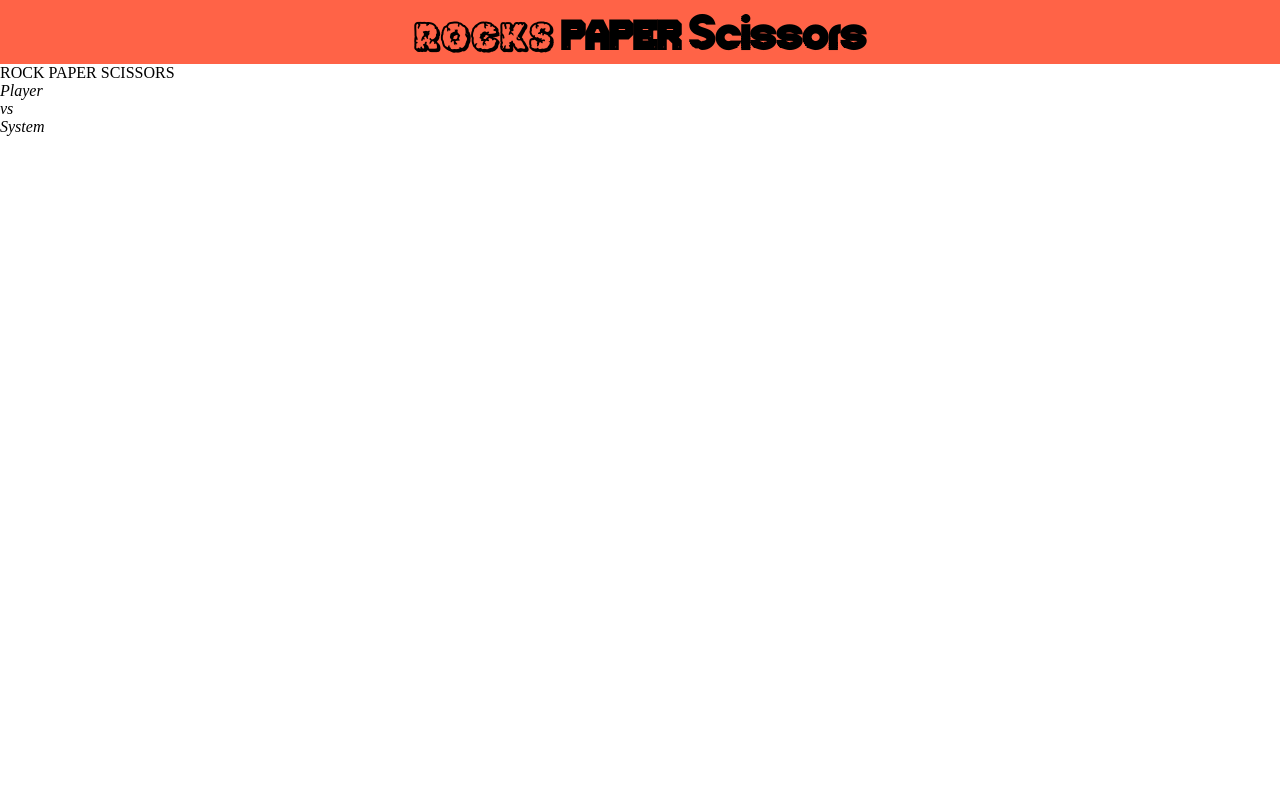
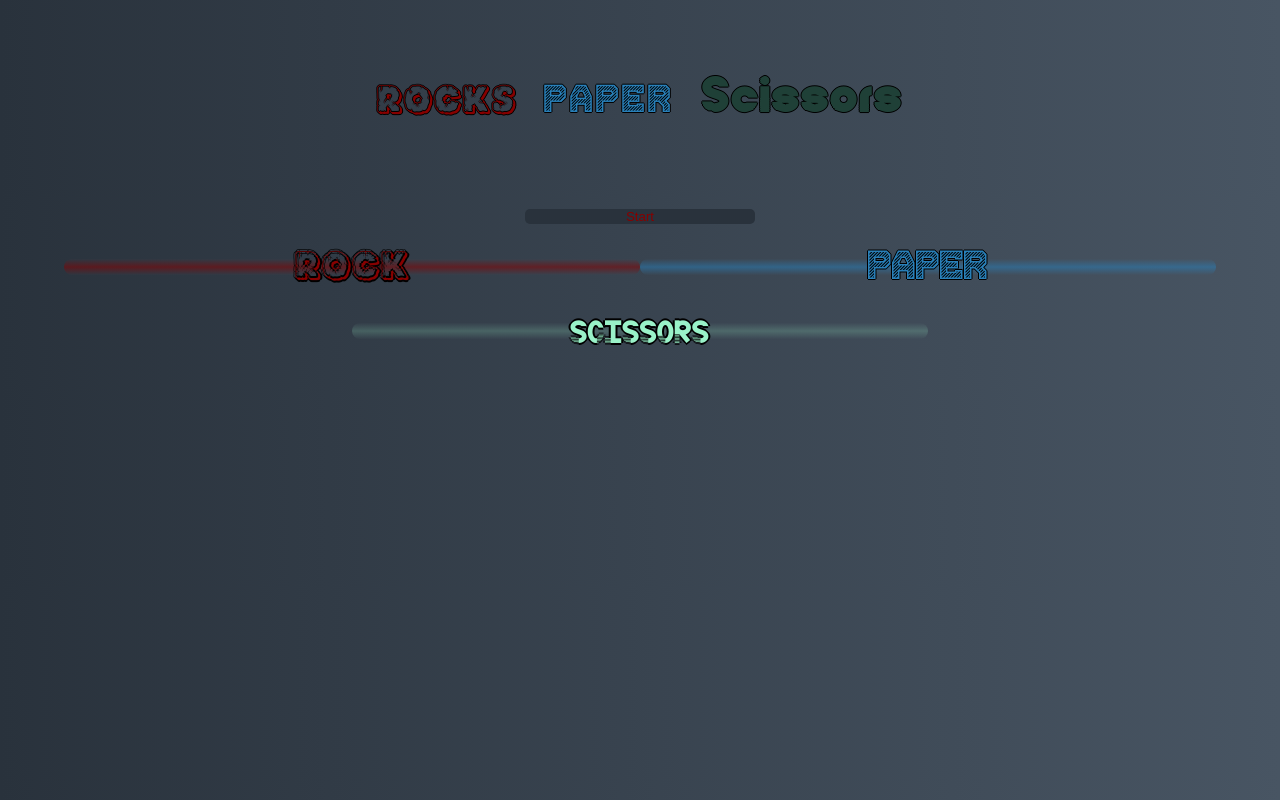
Before and after one commit to Jozaguts/Rock-Paper-Scissors, a plain HTML site: page index.html in a window 1280 px wide. Drawn offline with Linux system fonts and the light colour scheme.

Commit message:
desktop version

```diff
--- a/assets/css/main.css
+++ b/assets/css/main.css
@@ -1,3 +1,4 @@
+
     *{
         margin: 0;
         padding: 0;
@@ -14,16 +15,26 @@
         font-family: scissors;
         src: url(/assets/fonts/scissors.ttf);
     }
+    body{
+        background: #485563;  /* fallback for old browsers */
+        background: -webkit-linear-gradient(to right, #29323c, #485563);  /* Chrome 10-25, Safari 5.1-6 */
+        background: linear-gradient(to right, #29323c, #485563); /* W3C, IE 10+/ Edge, Firefox 16+, Chrome 26+, Opera 12+, Safari 7+ */
+
+    }
     .container{
         width: 100%;
-    background-color: tomato;
-
+        background: none;
+    }
+    .flex{
+        display: block;
+        margin: auto auto;
     }
     header{
         width: 90%;
         margin: auto auto;
         display: block;
-    /* padding-top: 2%; */
+        padding-top: 5%;
+        padding-bottom: 5%;
         text-align: center;
     }
     header h1{
@@ -31,17 +42,153 @@ header h1{
         word-break: break-all;
 
     }
+    header h1 span{
+        display: inline-block;
+        margin: 0 10px 0 10px;
+        line-height: 60px;
+        font-weight: 200;
+
+    }
     .rock{
         font-family: "rock";
-    color: black;
+        color: #870000;
+        text-shadow: -1px 0 black, 0 1px black, 1px 0 black, 0 -1px black;
+
+
     }
     .paper{
         font-family: "paper";
-    font-size: 48px;
-    color: black;
+        letter-spacing: 3px;
+        font-size: 46px;
+        font-weight: 100;
+        color:  #2980B9;
+        text-shadow: -1px 0 black, 0 1px black, 1px 0 black, 0 -1px black;
+
+
+
     }
     .scissors{
         font-family: "scissors";
         font-size: 48px;
-    color: black;
+        color: #1f4037;  /* fallback for old browsers */
+        font-weight: bolder;
+        letter-spacing: 3px;
+        text-shadow: -1px 0 black, 0 1px black, 1px 0 black, 0 -1px black;
     }
+    main{
+        width: 90%;
+        margin: auto auto;
+        height: auto;
+        position: relative;
+        /* margin-top: 25%; */
+
+    }
+main span{
+    width: 50%;
+    display: block;
+    /* height: 150px; */
+    border-radius: 10px;
+    line-height: 1rem;
+    text-align: center;
+}
+main span:hover{
+    cursor: pointer;
+}
+.item-rock{
+    position: absolute;
+    top: 4rem;
+    left: 0;
+    background: #870000;  /* fallback for old browsers */
+    background: -webkit-linear-gradient(to top,rgba(72, 85, 99, 0.075), rgba(135, 0, 0, 0.514), #485563);  /* Chrome 10-25, Safari 5.1-6 */
+    background: linear-gradient(to top, rgba(72, 85, 99, 0.075), rgba(135, 0, 0, 0.514), rgba(72, 85, 99, 0.075)); /* W3C, IE 10+/ Edge, Firefox 16+, Chrome 26+, Opera 12+, Safari 7+ */
+      color:#870000;
+    z-index: 9;
+    font-family: "rock";
+    font-size: 2rem;
+    text-shadow: -2px 0 black, 0 2px black, 2px 0 black, 0 -2px black;
+}
+.item-paper{
+    position: absolute;
+    top: 4rem;
+    right: 0;
+    z-index: 11;
+    background: #2980B9;  /* fallback for old browsers */
+    background: -webkit-linear-gradient(to top,rgba(72, 85, 99, 0.075),  rgba(41, 127, 185, 0.514), rgba(72, 85, 99, 0.075));  /* Chrome 10-25, Safari 5.1-6 */
+    background: linear-gradient(to top,rgba(72, 85, 99, 0.075),  rgba(41, 127, 185, 0.514), rgba(72, 85, 99, 0.075));/* W3C, IE 10+/ Edge, Firefox 16+, Chrome 26+, Opera 12+, Safari 7+ */
+    color:#2980B9;
+    font-family: "paper";
+    font-size: 3rem;
+    text-shadow: -1px 0 black, 0 1px black, 1px 0 black, 0 -1px black;
+}
+.item-scissors{
+    position: absolute;
+    top:0;
+    left: 0;
+    right: 0;
+    background:  #99f2c8;  /* fallback for old browsers */
+    background: -webkit-linear-gradient(to top,rgba(72, 85, 99, 0.075),  rgba(153, 242, 200, 0.288), rgba(72, 85, 99, 0.075)#485563);  /* Chrome 10-25, Safari 5.1-6 */
+    background: linear-gradient(to top, rgba(72, 85, 99, 0.075),  rgba(153, 242, 200, 0.205), rgba(72, 85, 99, 0.075)); /* W3C, IE 10+/ Edge, Firefox 16+, Chrome 26+, Opera 12+, Safari 7+ */
+    color:#99f2c8;
+    z-index: 12;
+    left:0;
+    right: 0;
+    top:8rem;
+    margin: 0 auto;
+    font-family: "scissors";
+    font-size: 2rem;
+    text-shadow: -2px 0 black, 0 2px black, 2px 0 black, 0 -2px black;
+}
+
+.item-result{
+display: none;
+}
+
+.player-container{
+   display: inline-block;
+   width: 46%;
+   margin: 0;
+   padding: 0;
+   float: left;
+
+}
+.system-container{
+    display: inline-block;
+    width: 46%;
+    margin: 0;
+    padding: 0;
+    float: right;
+}
+.versus{
+    float: left;
+    width: 7%;
+}
+.player{
+    color:red;
+}
+.system{
+    color:red;
+}
+.btn-container{
+    position: absolute;
+    top: 0;
+    right: 0;
+    bottom: 0;
+    left: 0;
+    margin: 1% auto 0 auto;
+    display: block;
+    background-color: none;
+    width: 20%;
+    height: 3rem;
+
+}
+.btn-container button{
+    color:#870000;
+    background-color: #29323c;
+    border: none;
+    width: 100%;
+    height: fit-content;
+    border-radius: 5px;
+}
+button:hover{
+    cursor: pointer;
+}
--- a/assets/css/responsive.css
+++ b/assets/css/responsive.css
@@ -19,6 +19,7 @@
         background: #485563;  /* fallback for old browsers */
         background: -webkit-linear-gradient(to right, #29323c, #485563);  /* Chrome 10-25, Safari 5.1-6 */
         background: linear-gradient(to right, #29323c, #485563); /* W3C, IE 10+/ Edge, Firefox 16+, Chrome 26+, Opera 12+, Safari 7+ */
+        padding-top: 20%;
     }
     .container{
         width: 100%;
@@ -179,5 +180,8 @@ background: linear-gradient(to right, #29323c, #485563); /* W3C, IE 10+/ Edge, F
 .system{
     color:red;
 }
+.btn-container{
+    display: none;
+}
 
 }
--- a/assets/js/main.js
+++ b/assets/js/main.js
@@ -51,7 +51,7 @@ let scoreReset=()=>{
 
 let game =()=>{
     for (let index = 0; index < 5; index++) {
-        let playerSelection = prompt('Enter ROCK, PAPER or SCISSORS').toLowerCase();
+        let playerSelection = prompt('Enter ROCK, PAPER or SCISSORS \n remember that everything happens inside console, so run the debugger').toLowerCase();
         let computerSelection = computerPlay();
         let gameRound = playRound(playerSelection,computerSelection);
         (gameRound.includes('DRAW') || gameRound.includes('invalid choice')) ? playerScore+=0 :
--- a/index.html
+++ b/index.html
@@ -19,6 +19,7 @@
         </header>
     </div>
     <main>
+        <div class="btn-container"><button onclick="game()">Start</button></div>
         <span class="item-rock">ROCK</span>
         <span class="item-paper">PAPER</span>
         <span class="item-scissors">SCISSORS</span>
```
Also changed, not shown: 1 other file. Lines whose indentation alone changed are shown as unchanged.
